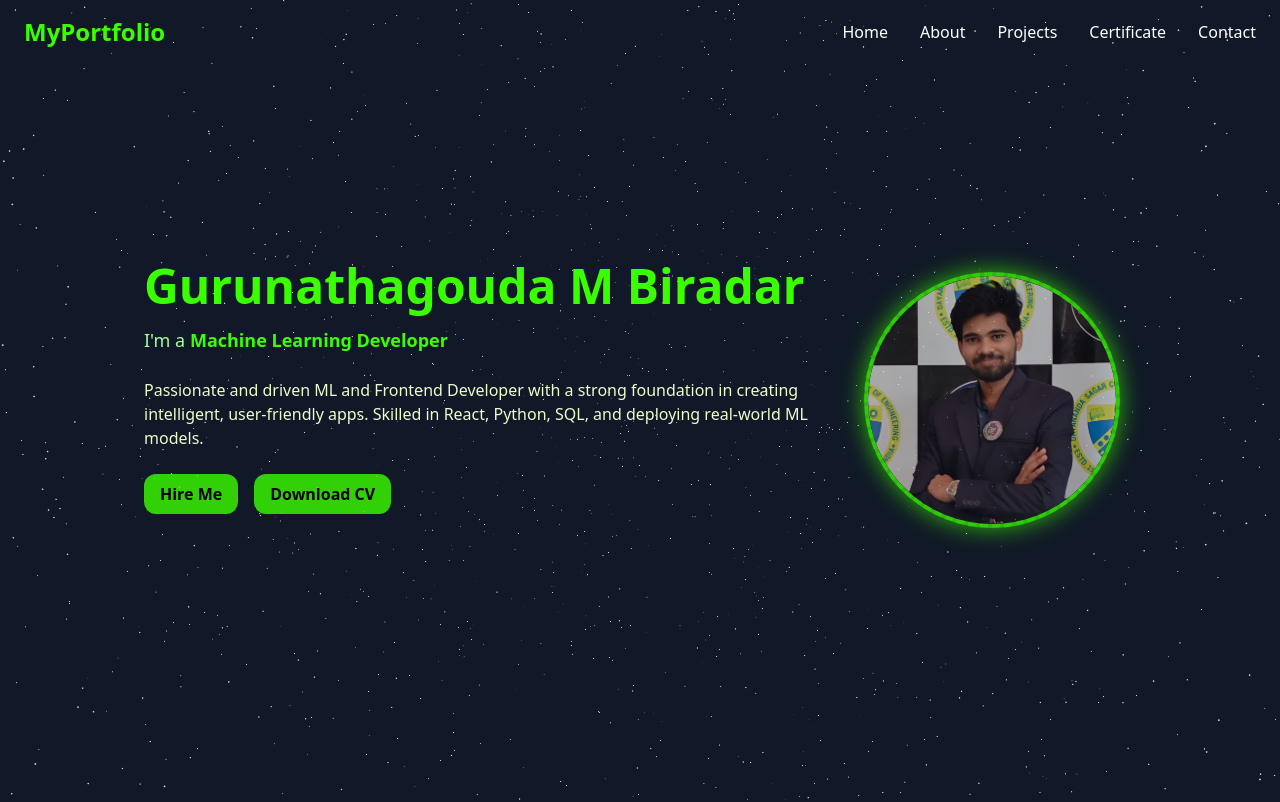
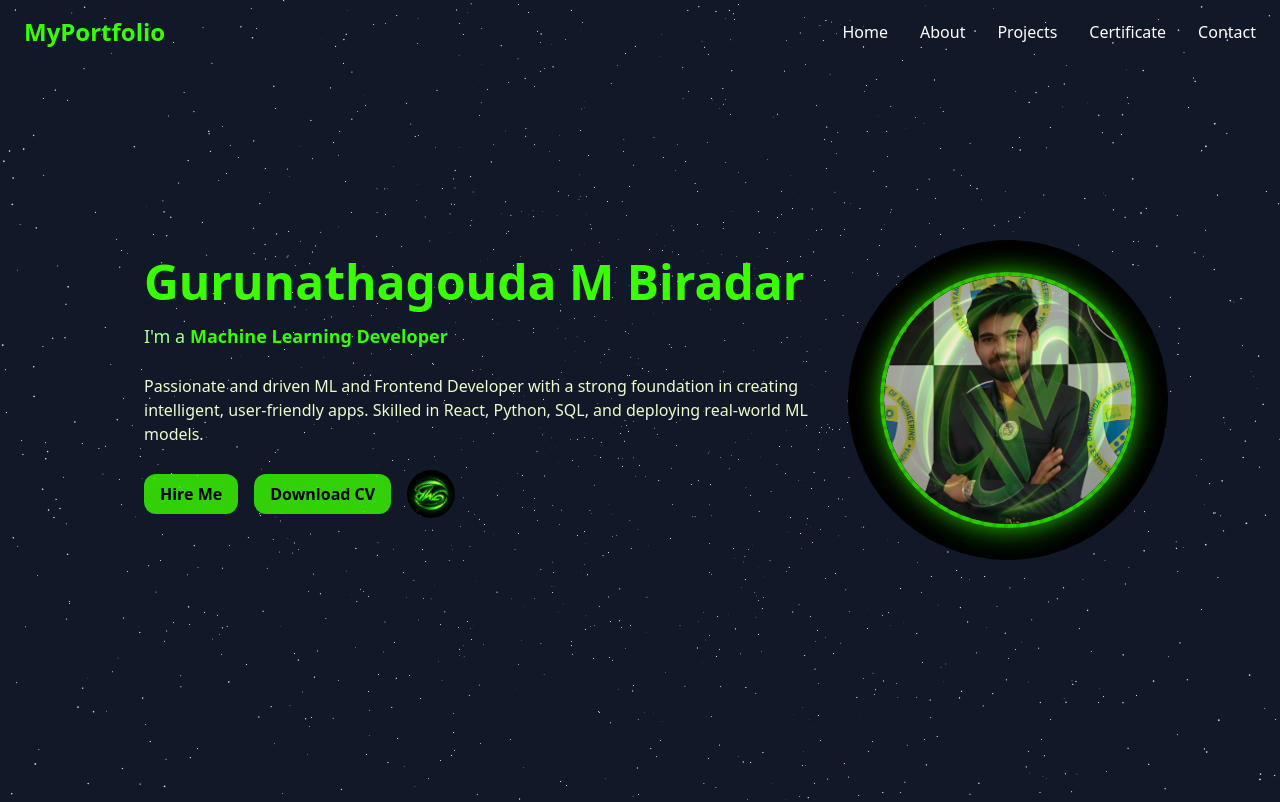
Before and after one commit to gurunathasmb/portfolio, a React (Vite) app: page / in a window 1280 px wide. Shown: the top 802 px of the page. Built offline with nearby package versions, Linux system fonts and the light colour scheme.

Commit message:
updating  for llm

```diff
--- a/index.html
+++ b/index.html
@@ -1,12 +1,20 @@
-<!-- index.html -->
 <!DOCTYPE html>
 <html lang="en">
   <head>
     <meta charset="UTF-8" />
-    <link rel="icon" type="image/svg+xml" href="/favicon.svg" />
+
+    <!-- ===== YOUR LOGO AS FAVICON ===== -->
+    <link rel="icon" type="image/png" href="/gmb.png" />
+
     <meta name="viewport" content="width=device-width, initial-scale=1.0" />
+
     <title>Gurunathasmb | Portfolio</title>
+
+    <!-- Optional: makes your site look professional when shared -->
+    <meta property="og:title" content="Gurunathagouda M Biradar Portfolio" />
+    <meta property="og:image" content="/gmb-logo.png" />
   </head>
+
   <body class="bg-gray-900 text-white">
     <div id="root"></div>
     <script type="module" src="/src/main.jsx"></script>
--- a/src/components/Hero.jsx
+++ b/src/components/Hero.jsx
@@ -1,7 +1,7 @@
 import React from 'react';
 import { motion } from 'framer-motion';
 import profile from '../assests/g.jpg'; // Replace with your actual image path
-
+import logo from '../assests/gmb.png';
 const textVariant = {
   hidden: { opacity: 0, y: 30 },
   visible: (i) => ({
@@ -53,9 +53,8 @@ const Hero = () => {
           Passionate and driven ML and Frontend Developer with a strong foundation in creating intelligent, user-friendly apps. Skilled in React, Python, SQL, and deploying real-world ML models.
         </motion.p>
 
-        {/* Buttons */}
         <motion.div
-          className="flex justify-center md:justify-start gap-4"
+  className="flex justify-center md:justify-start items-center gap-4"
   variants={textVariant}
   custom={4}
 >
@@ -65,6 +64,7 @@ const Hero = () => {
   >
     Hire Me
   </a>
+
   <a
     href="/Guru_1DS22AI016.pdf"
     download
@@ -72,6 +72,15 @@ const Hero = () => {
   >
     Download CV
   </a>
+
+  {/* ===== YOUR LOGO AFTER DOWNLOAD CV ===== */}
+  <motion.img
+    src={logo}
+    alt="GMB Logo"
+    className="w-12 h-12 rounded-full"
+    animate={{ rotate: 360 }}
+    transition={{ repeat: Infinity, duration: 8, ease: "linear" }}
+  />
 </motion.div>
 
         {/* Social Links */}
@@ -90,12 +99,27 @@ const Hero = () => {
       </motion.div>
 
       {/* Image with Glowing Animation */}
+     {/* Image with Glowing Animation + Rotating LOGO (No Corners) */}
 <motion.div
-        className="relative mt-10 md:mt-0 flex justify-center items-center w-72 h-72"
+  className="relative mt-10 md:mt-0 flex justify-center items-center"
   initial={{ opacity: 0, scale: 0.5 }}
   animate={{ opacity: 1, scale: 1 }}
   transition={{ delay: 1, duration: 0.8, ease: 'easeOut' }}
 >
+  {/* Rotating logo inside a CIRCLE (no corners) */}
+  <motion.div
+    className="absolute w-80 h-80 rounded-full overflow-hidden"
+    animate={{ rotate: 360 }}
+    transition={{ repeat: Infinity, duration: 12, ease: "linear" }}
+  >
+    <img
+      src={logo}
+      alt="GMB Logo"
+      className="w-full h-full object-cover"
+    />
+  </motion.div>
+
+  {/* Your profile image stays SAME */}
   <div className="relative">
     <div className="w-64 h-64 rounded-full overflow-hidden relative border-4 border-[#3AFF00] shadow-[0_0_25px_#3AFF00] animate-pulse">
       <img
@@ -104,9 +128,11 @@ const Hero = () => {
         className="w-full h-full object-cover rounded-full"
       />
     </div>
+
     <div className="absolute top-0 left-0 w-full h-full rounded-full animate-spin-slow border-4 border-dashed border-[#3AFF00]/30" />
   </div>
 </motion.div>
+
     </section>
   );
 };
```
Also changed, not shown: public/gmb.png (added), src/assests/gmb.png (added). Lines whose indentation alone changed are shown as unchanged.
